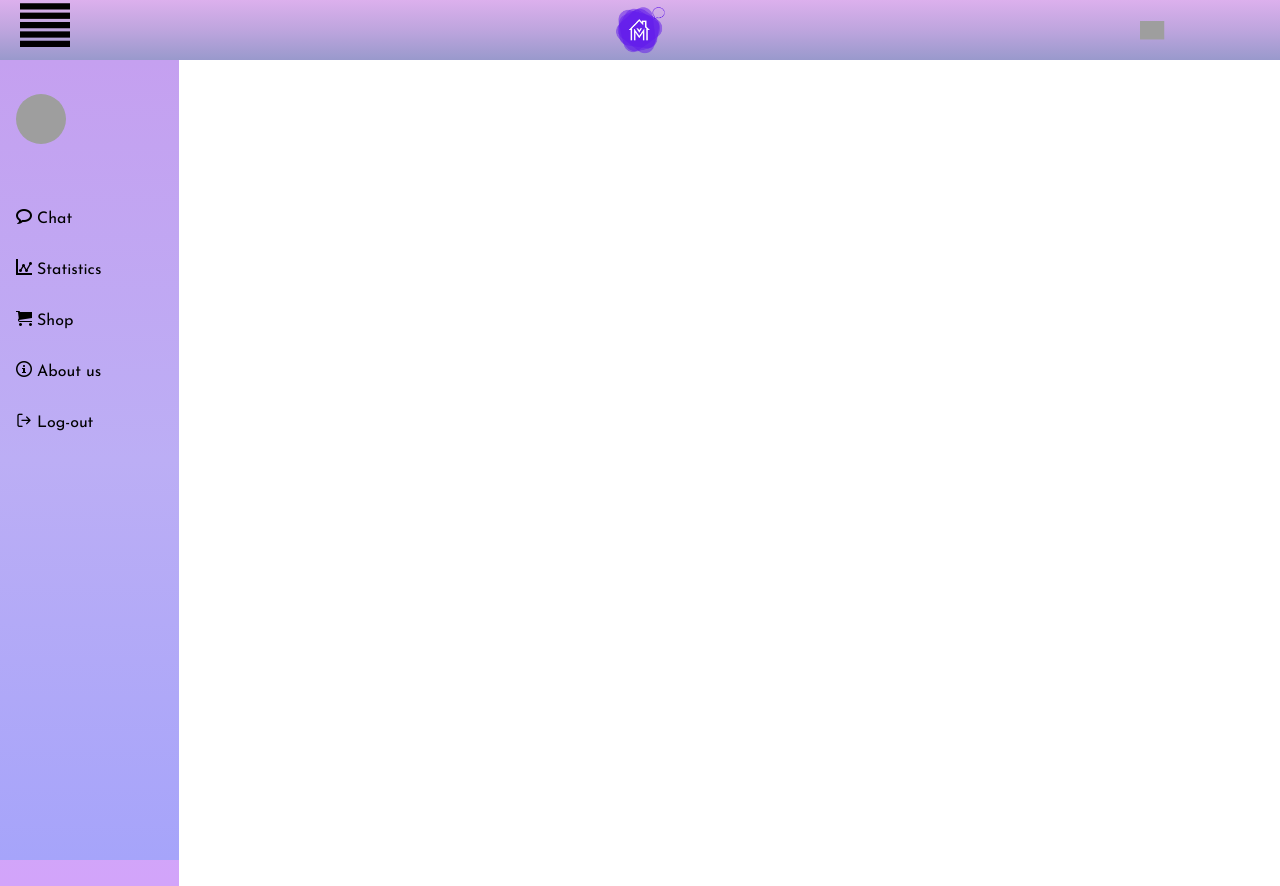
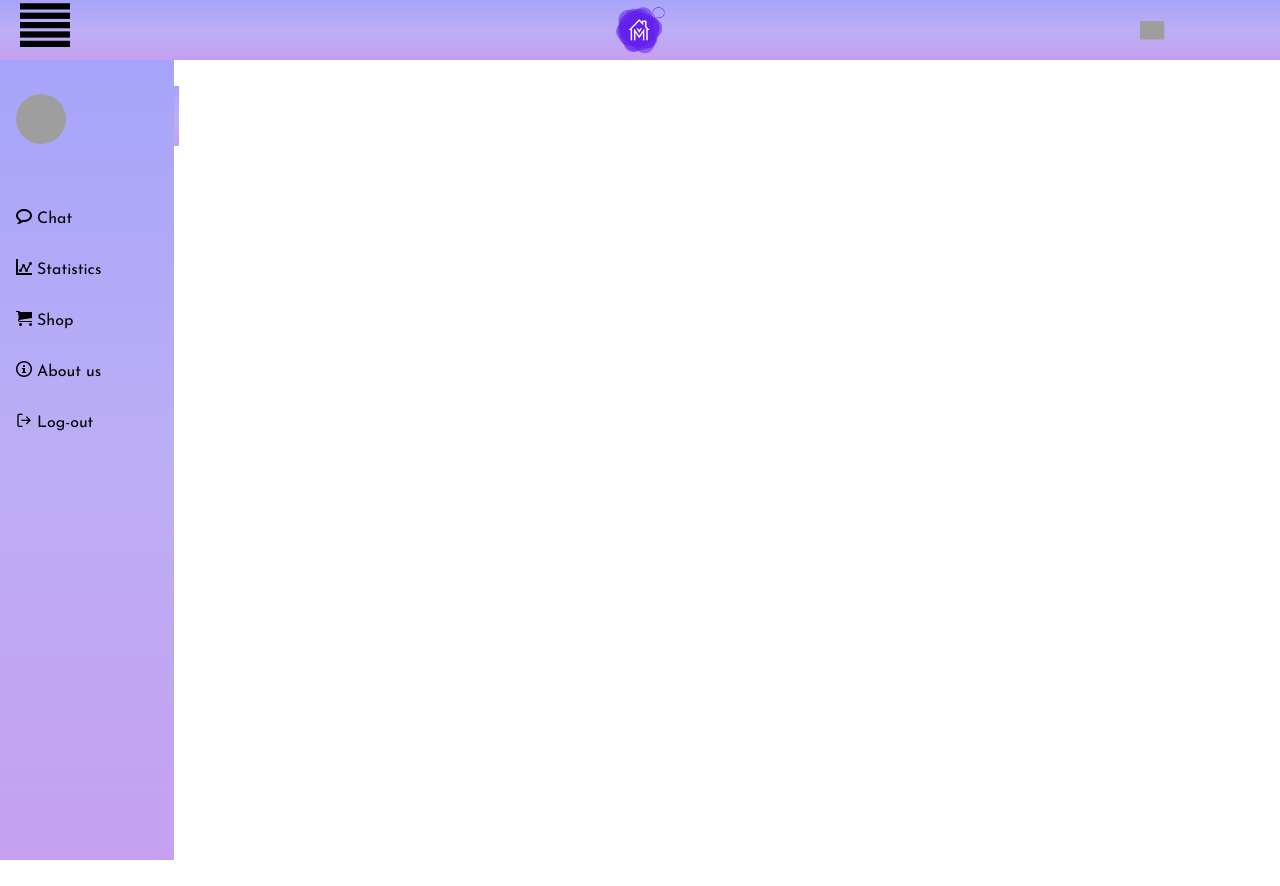
Before and after one commit to luctorgom/MakeAMate, a Django app: page /chat/ in a window 1280 px wide, after a click that opens the changed part. After the commit the page ends 860 px from the top, so only its background shows below. Run offline with Django 3.2, Linux system fonts and the light colour scheme; data that the repository does not hold is empty; some web fonts are replaced; grey boxes are pictures that could not be loaded.

Commit message:
MÁS AJUSTES EN EL BASTE.CSS Y STYLECHAT.CSS
Se están cambiando las dimensiones para que todo encaje.

García Cáceres, María <@margarcac1>

```diff
--- a/MakeAMate/principal/static/base.css
+++ b/MakeAMate/principal/static/base.css
@@ -10,7 +10,7 @@
 
 
 .menuprincipal{
-    width: 100%;
+    width: 80%;
     max-width: 100%;
     background:rgb(240, 211, 252);
     /*margin-top: 80px;*/
@@ -25,7 +25,7 @@
 }
 
 #check:checked ~ .menu{
-    width: 14%;
+    width: 17%;
 }
 
 #a {
@@ -38,7 +38,7 @@
     top: 60px; /*si se cambia esto, también se cambia en el menú*/
     width: 0px;
     height: 100vh;
-    background:  linear-gradient(180deg, rgb(197, 160, 240) 0%, rgb(188, 174, 245) 50%,  rgb(166, 164, 250) 100%);
+    background: linear-gradient(180deg, rgb(166, 164, 250) 0%, rgb(188, 174, 245) 50%, rgb(197, 160, 240) 100%);
     transition: all 500ms cubic-bezier(1,0,0,1);
     transition-timing-function: cubic-bezier(1,0,0,1);
     overflow: hidden;
--- a/MakeAMate/principal/static/css/styleChat.css
+++ b/MakeAMate/principal/static/css/styleChat.css
@@ -18,9 +18,9 @@ body{
 
 }
 .chat-app .people-list {
-    background: linear-gradient(180deg, rgb(210, 160, 240) 0%, rgb(210, 174, 245) 50%,  rgb(210, 164, 250) 100%);
+    background: linear-gradient(180deg, rgb(166, 164, 250) 0%, rgb(188, 174, 245) 50%, rgb(197, 160, 240) 100%);
     width: 14%;
-    height:100vh;
+    height:100%;
     position: absolute;
      /* position: sticky; */
     /*position: -webkit-sticky; */
@@ -141,7 +141,8 @@ body{
     /*border-bottom: 2px solid rgb(255, 0, 0);*/
     border-bottom:  linear-gradient(180deg, rgb(197, 160, 240) 0%, rgb(188, 174, 245) 50%,  rgb(166, 164, 250) 100%);
     overflow-y: scroll;
-    height: 100vh;
+        /*height: 100vh;*/
+        height: 95vh;
 }
 
 .chat .chat-history ul {
@@ -196,10 +197,13 @@ body{
 }
 
 .chat .chat-history .my-message {
-    background: #e0c0d9
+    background: #e0c0d9;
+    word-wrap: break-word;
+    max-width: 50vh;
 }
 
 .chat .chat-history .my-message:after {
+    word-wrap: break-word;
     bottom: 100%;
     left: 30px;
     border: solid transparent;
@@ -215,16 +219,20 @@ body{
 
 .chat .chat-history .other-message {
     background: #e8f1f3;
-    text-align: right
+    text-align: right;
+    word-wrap: break-word;
+    max-width: 50vh;
+
 }
 
 .chat .chat-history .other-message:after {
     border-bottom-color: #fff;
-    left: 93%
+    left: 93%;
+    word-wrap: break-word;
 }
 
 .chat .chat-message {
-    padding: 20px;
+    padding: 3vh;
     position: sticky;
     bottom: 0;
     background-color: #c1a4f1;
@@ -267,6 +275,7 @@ body{
     content: " ";
     clear: both;
     height: 0;
+
     /*bottom:0;*/
 
 }
@@ -339,7 +348,10 @@ body{
     position: fixed;
     bottom:0;
     width: 14%;
-
+    /*padding: 3vh;
+    position: sticky;
+    bottom: 0;
+    background-color: #c1a4f1;*/
   }
 
   .form-popup {
--- a/MakeAMate/principal/static/mates.css
+++ b/MakeAMate/principal/static/mates.css
@@ -5,7 +5,7 @@
 }
 
 #all{
-  background: linear-gradient(180deg, rgba(220,176,237,1) 0%, rgba(190,165,222,1) 50%, rgba(153,153,204,1) 100%);
+    background: linear-gradient(180deg, rgb(166, 164, 250) 0%, rgb(188, 174, 245) 50%, rgb(197, 160, 240) 100%);
 }
 h1, h2, h3, h4, h5, h6 {
   font-family: "Montserrat-Bold";
--- a/MakeAMate/principal/static/style.css
+++ b/MakeAMate/principal/static/style.css
@@ -10,7 +10,7 @@
 }
 
 #all{
-  background: linear-gradient(180deg, rgba(220,176,237,1) 0%, rgba(190,165,222,1) 50%, rgba(153,153,204,1) 100%);
+  background: linear-gradient(180deg, rgb(166, 164, 250) 0%, rgb(188, 174, 245) 50%, rgb(197, 160, 240) 100%);
 }
 
 h1, h2, h3, h4, h5, h6 {
```
Also changed, not shown: MakeAMate/principal/templates/chat/room.html (+12 -11 lines).
